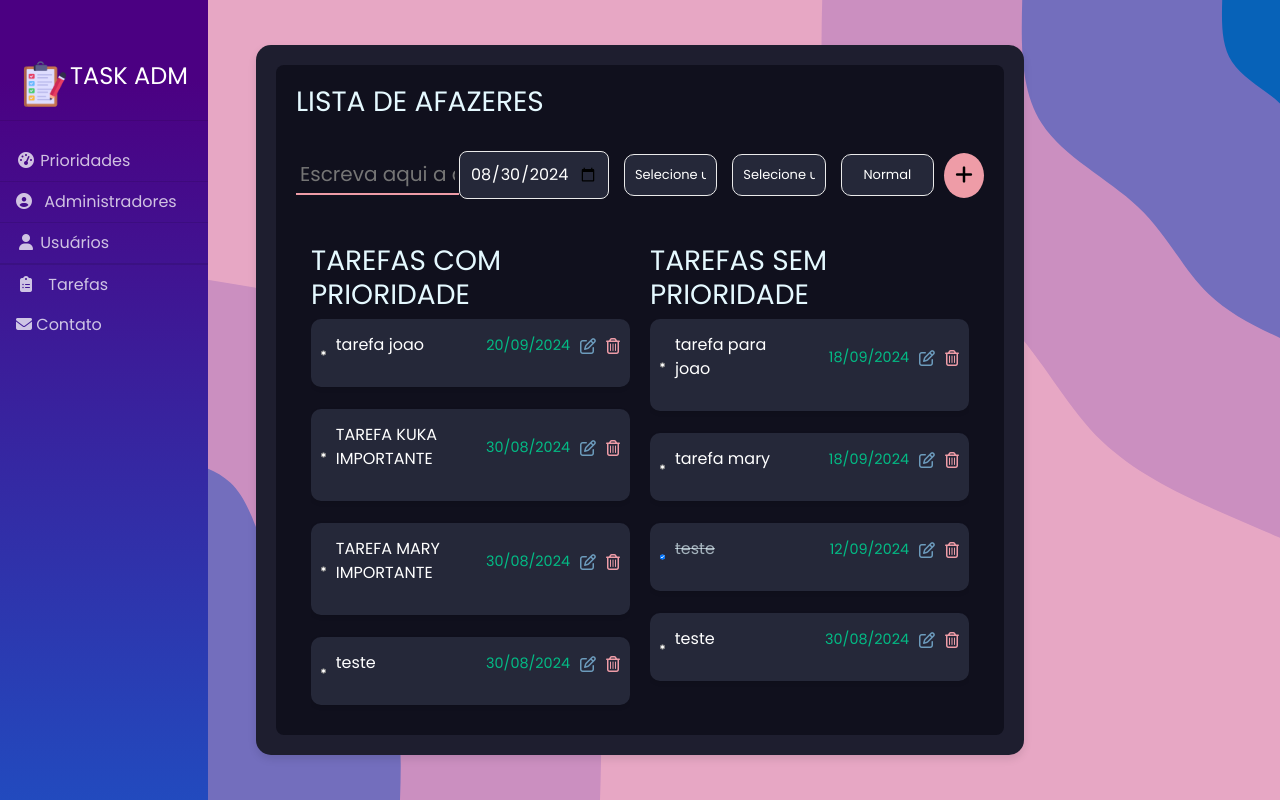
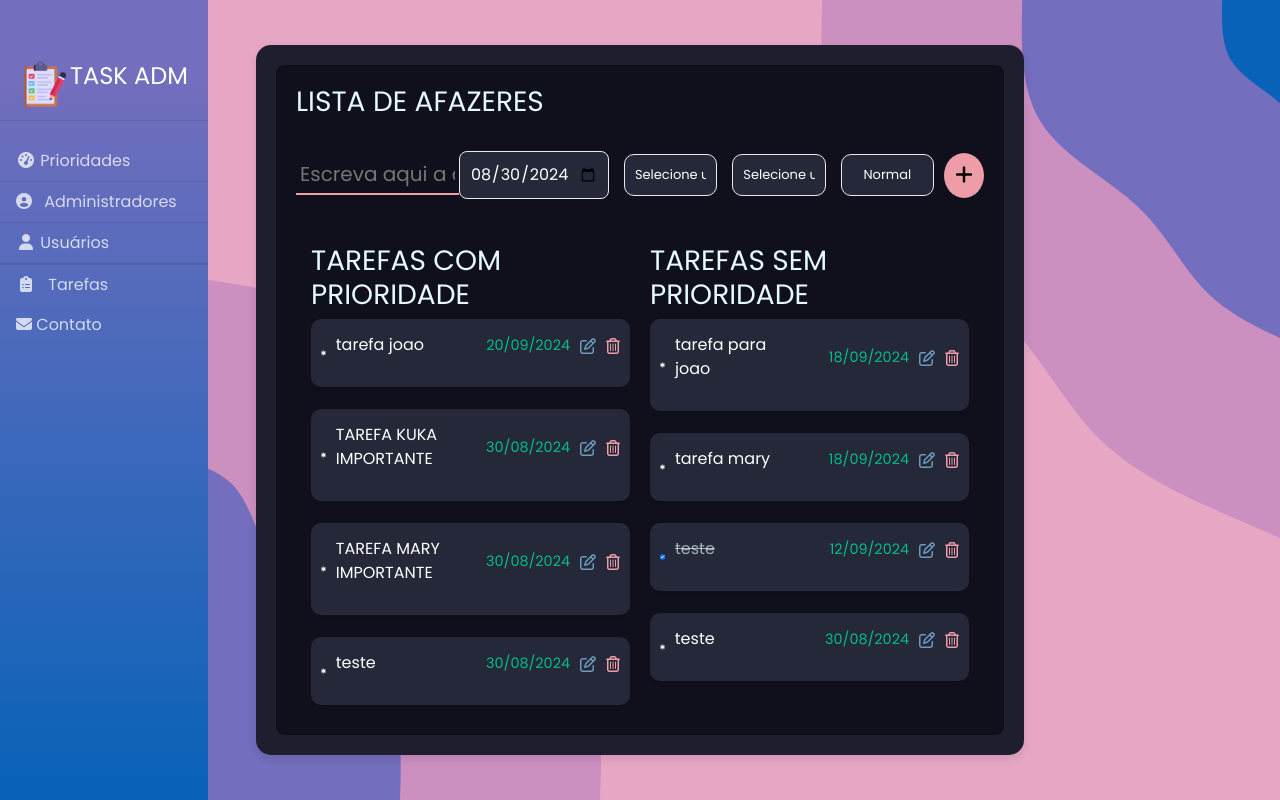
Before and after one commit to JoaoLucasMaster/ProjetoFinal-To_DO_LIST, a PHP site: page /to_do_list.php in a window 1280 px wide. Run offline with PHP 8.4, Linux system fonts and the light colour scheme; the visitor is signed in with stand-in values (Sample User, id 1); data comes from the database, SQL or seed files in the repository; some libraries are stand-ins or nearby versions.

Commit message:
Corrigido alguns problemas de front-end e melhorado as cores.

```diff
--- a/css/styles.css
+++ b/css/styles.css
@@ -11,7 +11,7 @@ body {
     align-items: center;
     justify-content: center;
     min-height: 100vh;
-    background-image: url(/img/background.svg);
+    background-image: url(../img/background.svg);
     background-size: cover;
     background-repeat: no-repeat;
 
--- a/footer.php
+++ b/footer.php
@@ -1,5 +1,5 @@
         <!-- Footer -->
-        <footer class="sticky-footer bg-gradient-aqua">
+        <footer class="sticky-footer bg-gradient-aqua-footer">
             <div class="container my-auto">
                 <div class="copyright text-center my-auto">
                     <span>DESENVOLVIDO POR &copy; JP E JL 2024</span>
--- a/to_do_list.php
+++ b/to_do_list.php
@@ -80,7 +80,8 @@ mysqli_close($conexao);
     <link rel="stylesheet" href="https://cdnjs.cloudflare.com/ajax/libs/font-awesome/6.5.1/css/all.min.css" integrity="sha512-DTOQO9RWCH3ppGqcWaEA1BIZOC6xxalwEsw9c2QQeAIftl+Vegovlnee1c9QX4TctnWMn13TZye+giMm8e2LwA==" crossorigin="anonymous" referrerpolicy="no-referrer" />
     <!-- Bootstrap CSS -->
     <link href="https://maxcdn.bootstrapcdn.com/bootstrap/4.5.2/css/bootstrap.min.css" rel="stylesheet">
-    <link rel="shortcut icon" href="img/favicon-alvina.png" type="image/x-icon" />
+    <link rel="shortcut icon" src="./img/favicon-alvina.png" type="image/x-icon" />
+
     <link rel="stylesheet" href="./css/styles.css">
     <script src="https://cdn.jsdelivr.net/npm/sweetalert2@11"></script>
     <style>
@@ -93,9 +94,9 @@ mysqli_close($conexao);
             z-index: 1000;
             padding: 48px 0;
             /* Ajuste o padding conforme necessário */
-            background-color: #4B0082;
-            background-image: -webkit-gradient(linear, left top, left bottom, color-stop(10%, #4B0082), to(#224abe));
-            background-image: linear-gradient(180deg, #4B0082 10%, #224abe 100%);
+            background-color: #736EBD;
+            background-image: -webkit-gradient(linear, left top, left bottom, color-stop(10%, #736EBD), to(#0762B8));
+            background-image: linear-gradient(180deg, #736EBD 10%, #0762B8 100%);
             background-size: cover;
             /* Cor de fundo da sidebar */
         }
@@ -257,7 +258,7 @@ mysqli_close($conexao);
 
     <nav class="sidebar">
         <a class="sidebar-brand d-flex align-items-center justify-content-center" href="home.php">
-            <img class="picture" src="/img/favicon-alvina.png" alt="fotinha">
+            <img class="picture" src="./img/favicon-alvina.png" alt="fotinha">
             <p>TASK ADM</p>
         </a>
 
```
Also changed, not shown: css/sb-admin-2.css. Lines whose indentation alone changed are shown as unchanged.
